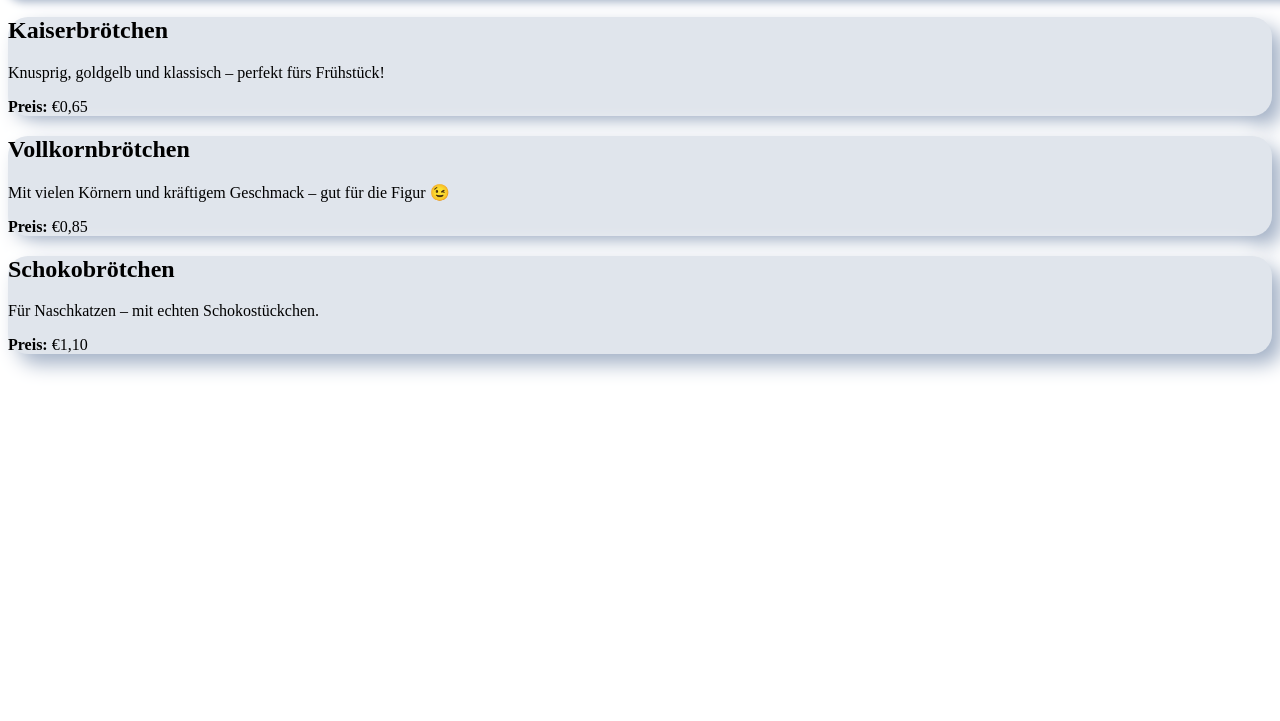
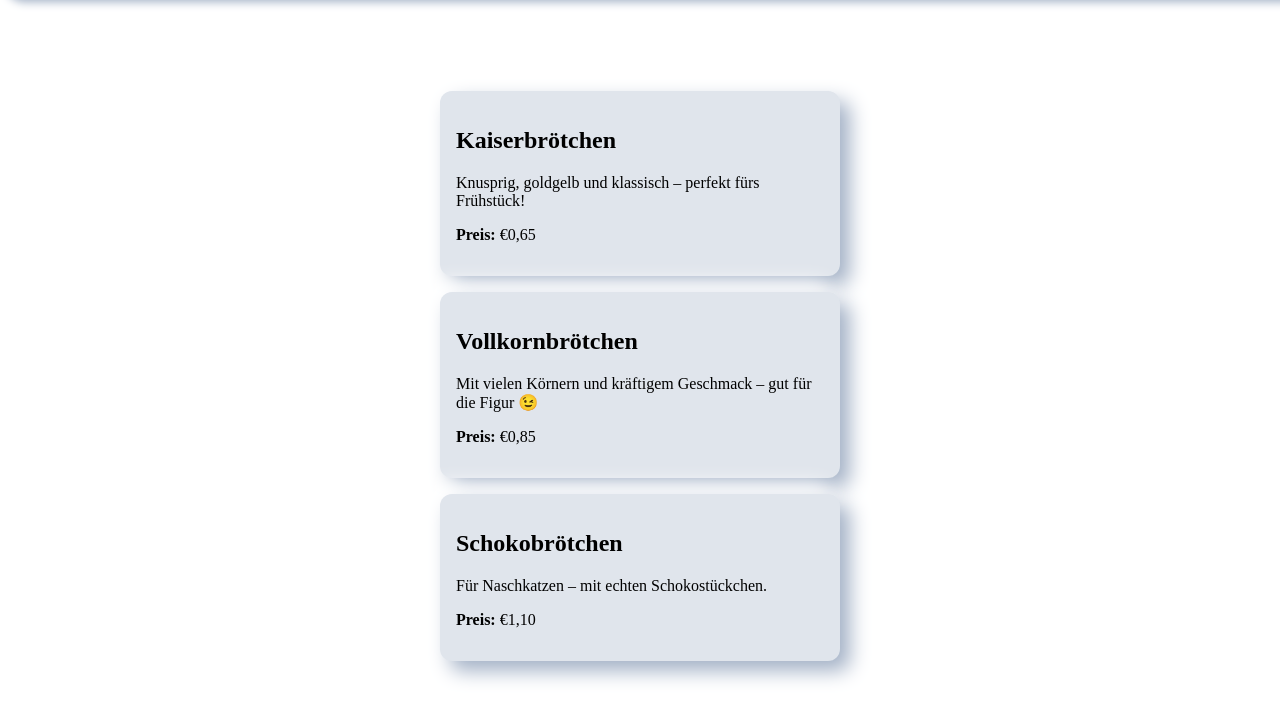
Before and after one commit to 1IntereJurry/webproject, a website: page public/bestellung.html in a window 1280 px wide. Shown: the part 63-784 px from the top of the page. Drawn offline with Linux system fonts and the light colour scheme.

Commit message:
style.css aktualisieren

```diff
--- a/public/style.css
+++ b/public/style.css
@@ -137,3 +137,16 @@ button {
     margin-top: 6rem;
   }
 }
+
+.product-list {
+  display: flex;
+  flex-direction: column;
+  gap: 1rem;
+  max-width: 400px;
+  margin: 6rem auto 2rem;
+}
+
+.product-card {
+  padding: 1rem;
+  border-radius: 12px;
+}
```
